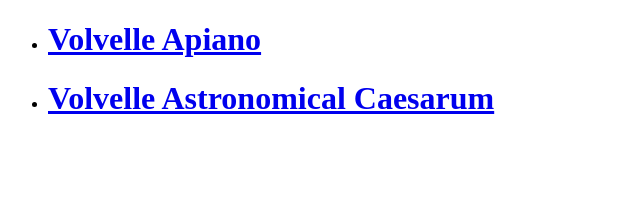
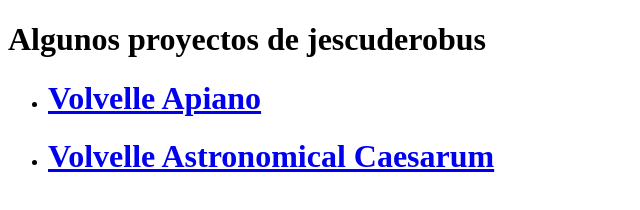
Before and after one commit to jescuderobus/jescuderobus.github.io, a plain HTML site: page index.html in a window 1280 px wide. Shown: the whole page, without its empty margins (0-640 px from the left). Drawn offline with Linux system fonts and the light colour scheme.

Commit message:
Update index.html

```diff
--- a/index.html
+++ b/index.html
@@ -1,5 +1,6 @@
 <!DOCTYPE html>
 <body>
+    <h1>Algunos proyectos de jescuderobus</h1>
     <ul>
         <li><h1><a href="volvelleApiano/volvelleApianoDidactic.html">Volvelle Apiano</a></h1></li>
         <li><h1><a href="volvelleAstronomicalCaesarum/index.html">Volvelle Astronomical Caesarum</a></h1></li>
```
